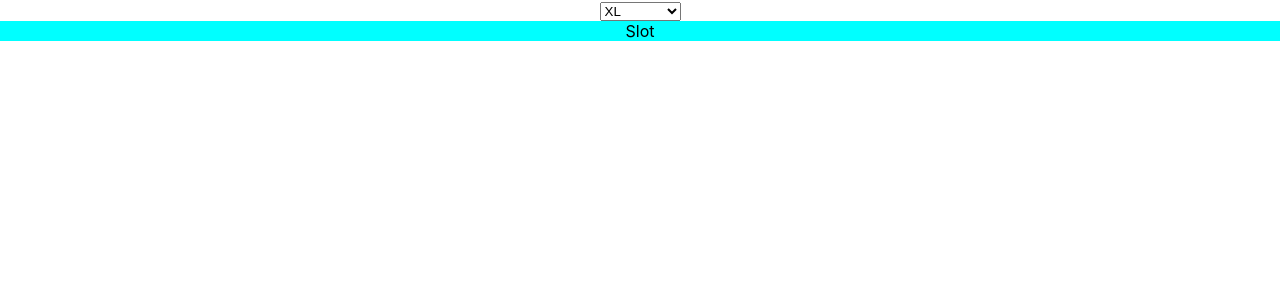
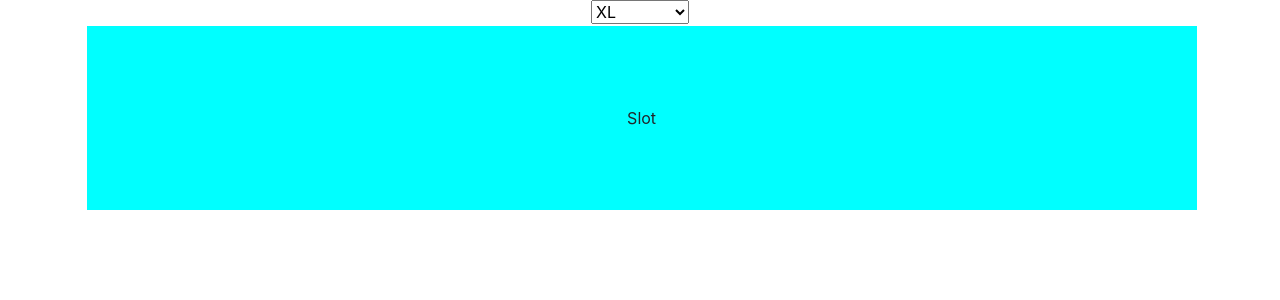
Before and after one commit to mohofo7/Layout-Generator, a React (Create React App) app: page / in a window 1280 px wide. Shown: the top 300 px of the page. Built offline with nearby package versions, Linux system fonts and the light colour scheme.

Commit message:
bootstrap added , working on styles

```diff
--- a/package.json
+++ b/package.json
@@ -3,6 +3,7 @@
   "version": "0.1.0",
   "private": true,
   "dependencies": {
+    "bootstrap": "^4.3.1",
     "react": "^16.8.6",
     "react-dom": "^16.8.6",
     "react-scripts": "3.0.1"
--- a/src/components/container/container.css
+++ b/src/components/container/container.css
@@ -0,0 +1,4 @@
+.fe {
+    display:flex;
+    flex-direction:row;
+}
--- a/src/components/container/container.js
+++ b/src/components/container/container.js
@@ -10,7 +10,7 @@ class container extends React.Component{
             return <Slot slotType={slot}/>
         })
         return (
-            <div>{slots}</div>
+            <div className="container">{slots}</div>
         )
     }
 }
--- a/src/components/slot/slot.scss
+++ b/src/components/slot/slot.scss
@@ -1,11 +1,21 @@
+@import '~bootstrap/scss/bootstrap.scss';
+
 .XL {
+    padding: 5rem;
+    width: 100%;
+    margin: 0.1rem;
     background-color: aqua
 }
 
 .L {
+    padding: 2.5rem;
+    margin: 0.1rem;
     background-color: brown
 }
 
 .SM {
+    width: 50%;
+    padding: 2.5rem;
+    margin: 0.1rem;
     background-color: darkolivegreen
 }
--- a/src/index.js
+++ b/src/index.js
@@ -1,6 +1,8 @@
 import React from 'react';
 import ReactDOM from 'react-dom';
 import './index.css';
+import 'bootstrap/dist/css/bootstrap.css';
+
 import App from './components/app/App';
 import * as serviceWorker from './serviceWorker';
 
```
Also changed, not shown: 1 other file (tests, documents, lock files or other folders).
